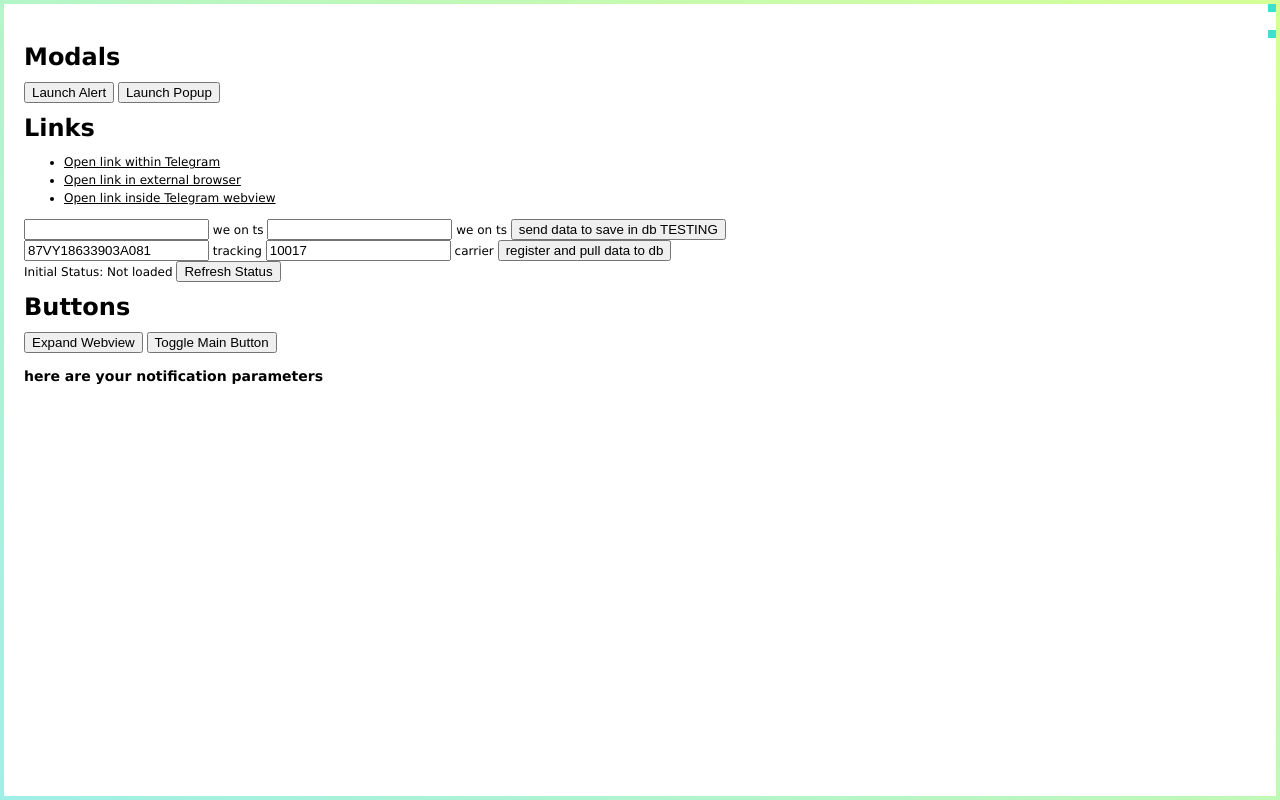
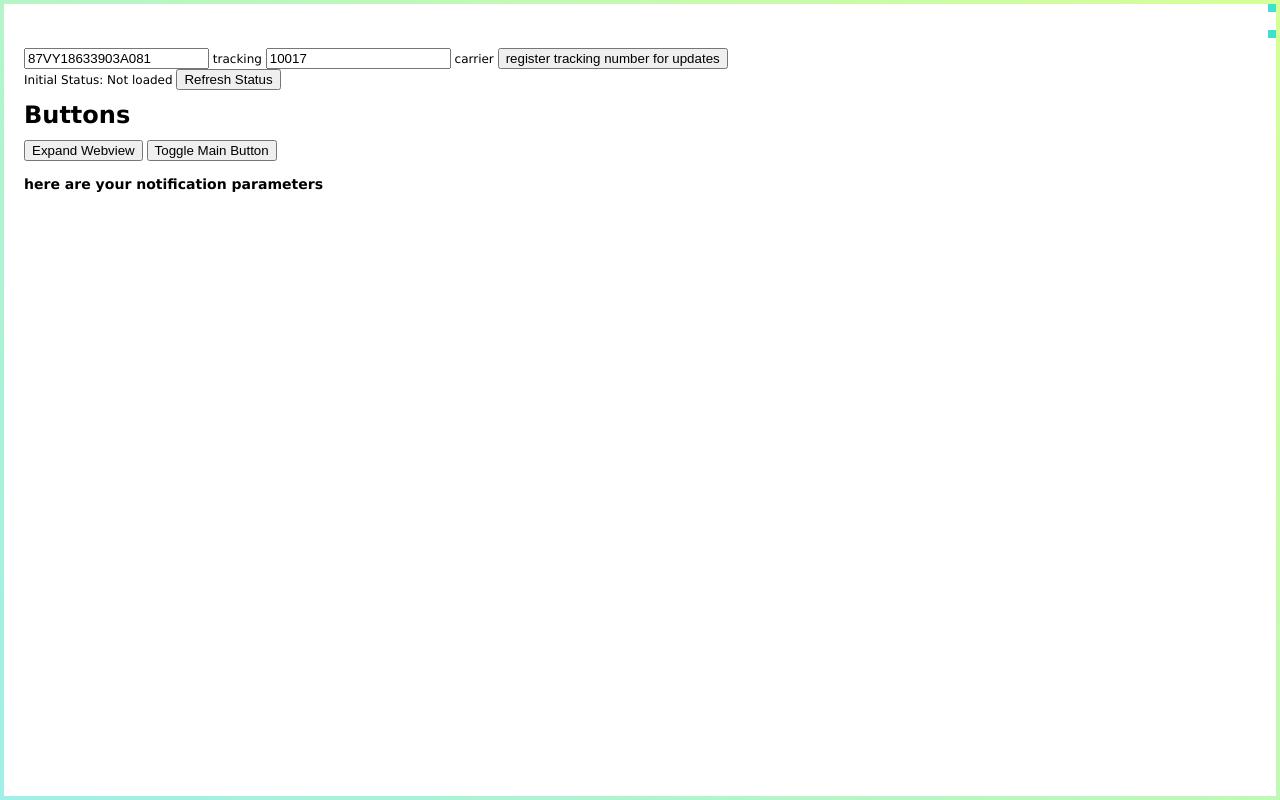
Before and after one commit to drpepper56/telegram-track, a website with bundled scripts: page public/index.html in a window 1280 px wide. Built offline with nearby package versions, Linux system fonts and the light colour scheme; a script that the page names is missing.

Commit message:
heroku deploy

```diff
--- a/public/index.html
+++ b/public/index.html
@@ -14,36 +14,6 @@
 <body>
     </script>
     <main>
-        <h1>Modals</h1>
-        <button onclick="Telegram.WebApp.showAlert('Hello World!');">Launch Alert</button>
-        <button onclick="showPopup();">Launch Popup</button>
-
-        <h1>Links</h1>
-        <ul>
-            <li>
-                <a href="javascript:Telegram.WebApp.openTelegramLink('https://t.me/trendingapps');">Open link within Telegram</a>
-            </li>
-            <li>
-                <a href="javascript:Telegram.WebApp.openLink('https://ton.org/');">Open link in external browser</a>
-            </li>
-            <li>
-                <a href="javascript:Telegram.WebApp.openLink('https://telegra.ph/api',{try_instant_view:true});">Open link inside Telegram webview</a>
-            </li>
-        </ul>
-
-        <!-- test write to db -->
-        <div>
-            <input type="text" id="test_textbox_key">
-                we on ts
-            </input>
-            <input type="text" id="test_textbox_value">
-                we on ts
-            </input>
-            <button id="submit_button" onclick="send_data();">
-                send data to save in db TESTING
-            </button>
-        </div>
-
         <!-- test register tracking number with user auth -->
         <div>
             <input type="text" value="87VY18633903A081" id="tracking_number">
@@ -53,7 +23,7 @@
                 carrier
             </input>
             <button id="register_number_button" onclick="register_one_tracking_number();">
-                register and pull data to db
+                register tracking number for updates
             </button>
         </div>
 
```
